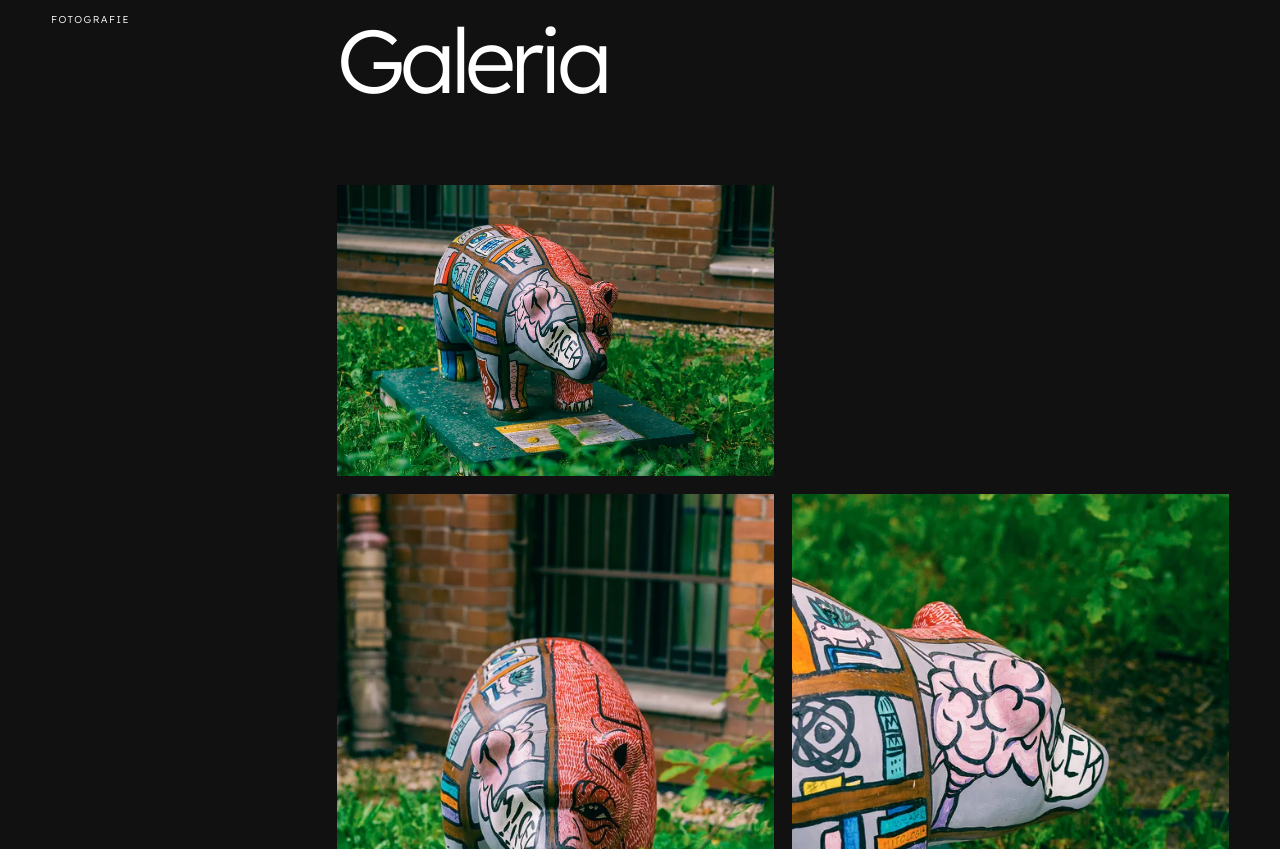
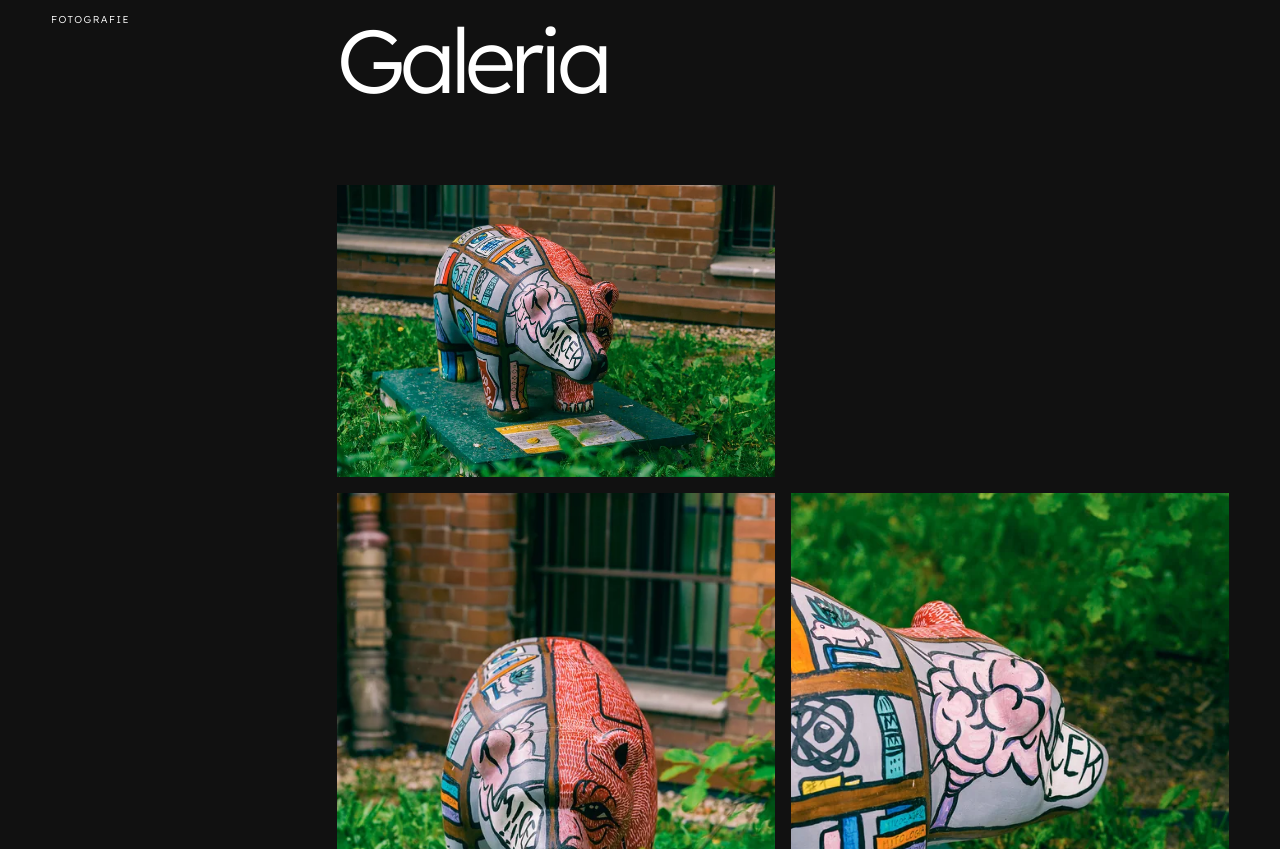
Before and after one commit to mzytkiew/niedzwiadki-slupsk, a website: page niedzwiadki/micek.html in a window 1280 px wide. Shown: the part 1831-2680 px from the top of the page. Drawn offline with Linux system fonts and the light colour scheme.

Commit message:
Update style.css

```diff
--- a/style.css
+++ b/style.css
@@ -1641,3 +1641,61 @@ html {
         scroll-padding-top: 75px;
     }
 }
+/* Poprawka 28.10.2026: uporządkowana galeria na podstronach.
+   Wcięcie odpowiada kolumnie tekstu historii; bez rozciągania zdjęć.
+   Celowo nie zmieniamy czarnego tła ani stylów strony głównej. */
+@media (min-width: 801px) {
+  .bear-gallery-section .bear-detail-gallery {
+    margin-left: calc(20% + 50px);
+    width: min(950px, calc(80% - 50px));
+    max-width: 100%;
+    display: flex;
+    flex-direction: column;
+    align-items: stretch;
+    gap: 16px;
+  }
+  .bear-gallery-section .gallery-row,
+  .bear-gallery-section .gallery-row--landscape,
+  .bear-gallery-section .gallery-row--portrait,
+  .bear-gallery-section .gallery-row--single {
+    width: 100%;
+    margin: 0;
+    display: grid;
+    grid-template-columns: repeat(2, minmax(0, 1fr));
+    gap: 16px;
+    align-items: start;
+  }
+  .bear-gallery-section .bear-gallery-item {
+    margin: 0;
+    width: 100%;
+    min-width: 0;
+  }
+  .bear-gallery-section .bear-gallery-item img {
+    display: block;
+    width: 100%;
+    height: auto;
+    object-fit: contain;
+  }
+}
+@media (max-width: 800px) {
+  .bear-gallery-section .bear-detail-gallery {
+    width: 100%;
+    margin-left: 0;
+    gap: 12px;
+  }
+  .bear-gallery-section .gallery-row,
+  .bear-gallery-section .gallery-row--landscape,
+  .bear-gallery-section .gallery-row--portrait,
+  .bear-gallery-section .gallery-row--single {
+    width: 100%;
+    margin: 0;
+    display: grid;
+    grid-template-columns: minmax(0, 1fr);
+    gap: 12px;
+  }
+  .bear-gallery-section .bear-gallery-item,
+  .bear-gallery-section .gallery-row--portrait .bear-gallery-item {
+    width: 100%;
+    margin: 0;
+  }
+}
```
